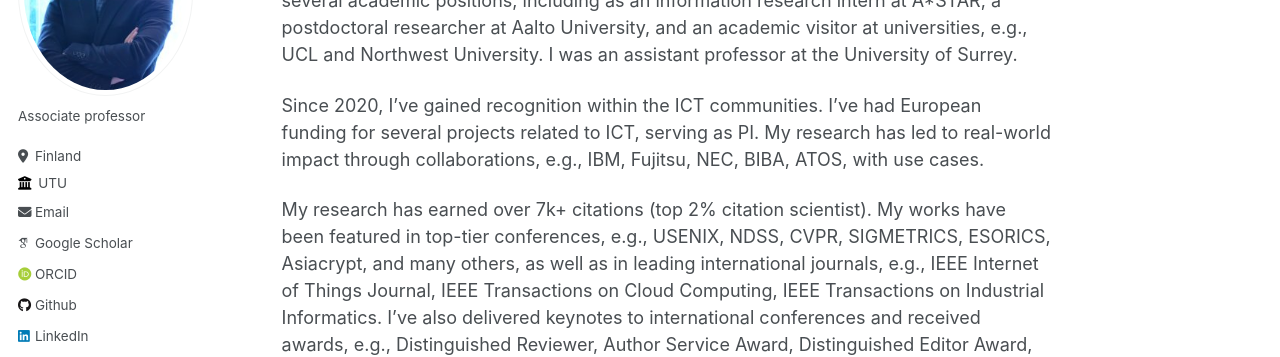
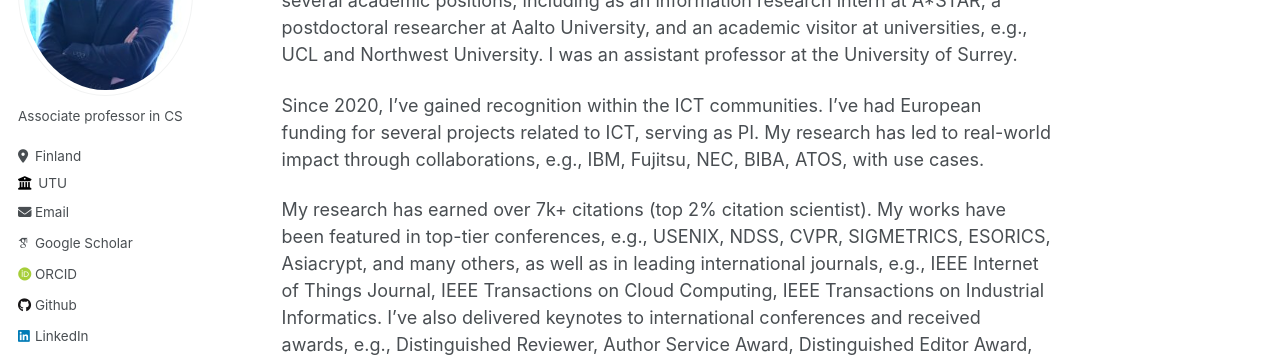
Before and after one commit to kaitailiang/kaitailiang.github.io, a Jekyll site: the page built from _pages/about.md, in a window 1280 px wide. Shown: the part 195-552 px from the top of the page. Built offline with Jekyll 4.4.1, drawn with Linux system fonts in a browser that asks for light colours; some web fonts are replaced; a file with an impossible date is left out.

```diff
--- a/_config.yml
+++ b/_config.yml
@@ -24,7 +24,7 @@ author:
   avatar           : "citations.jpg"
   name             : #
   pronouns         : # example: "she/her"
-  bio              : "Associate professor"
+  bio              : "Associate professor in CS"
   location         : "Finland"
   employer         : "UTU"
   uri              : # URL
```
